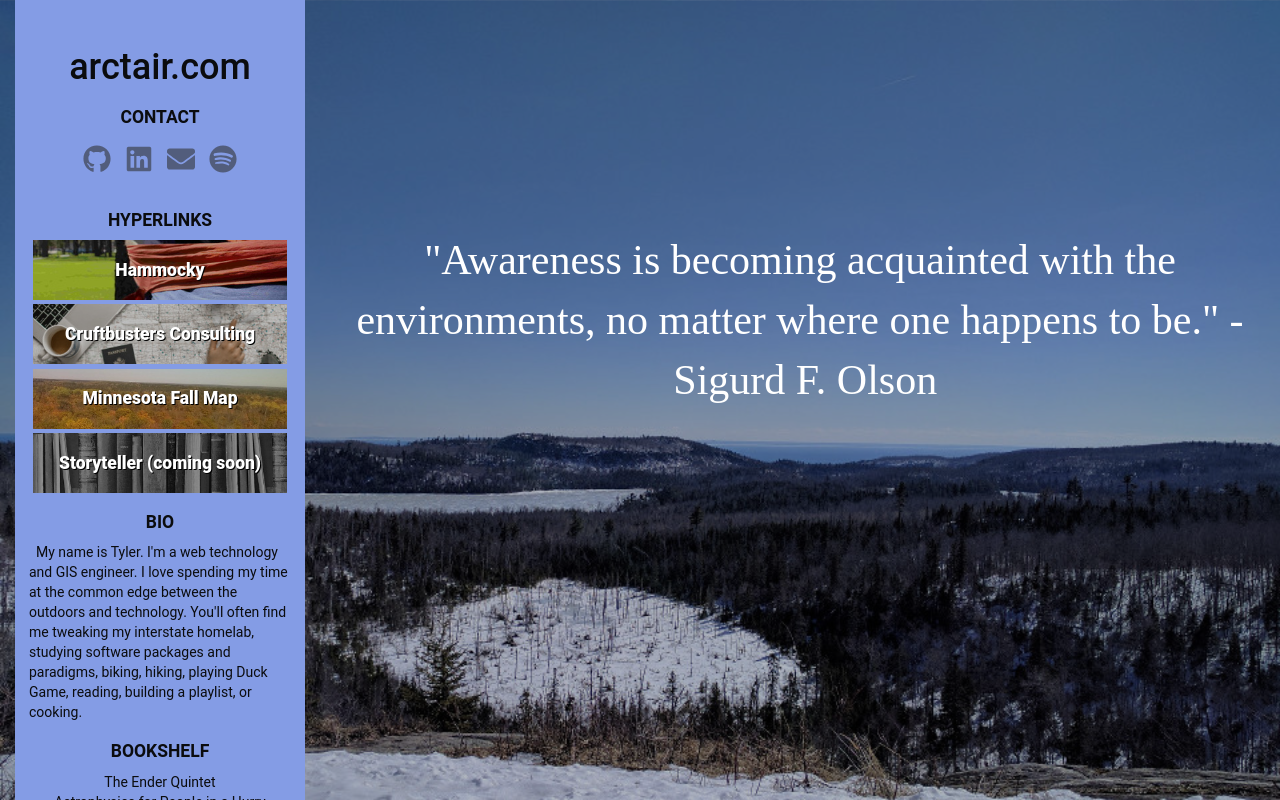
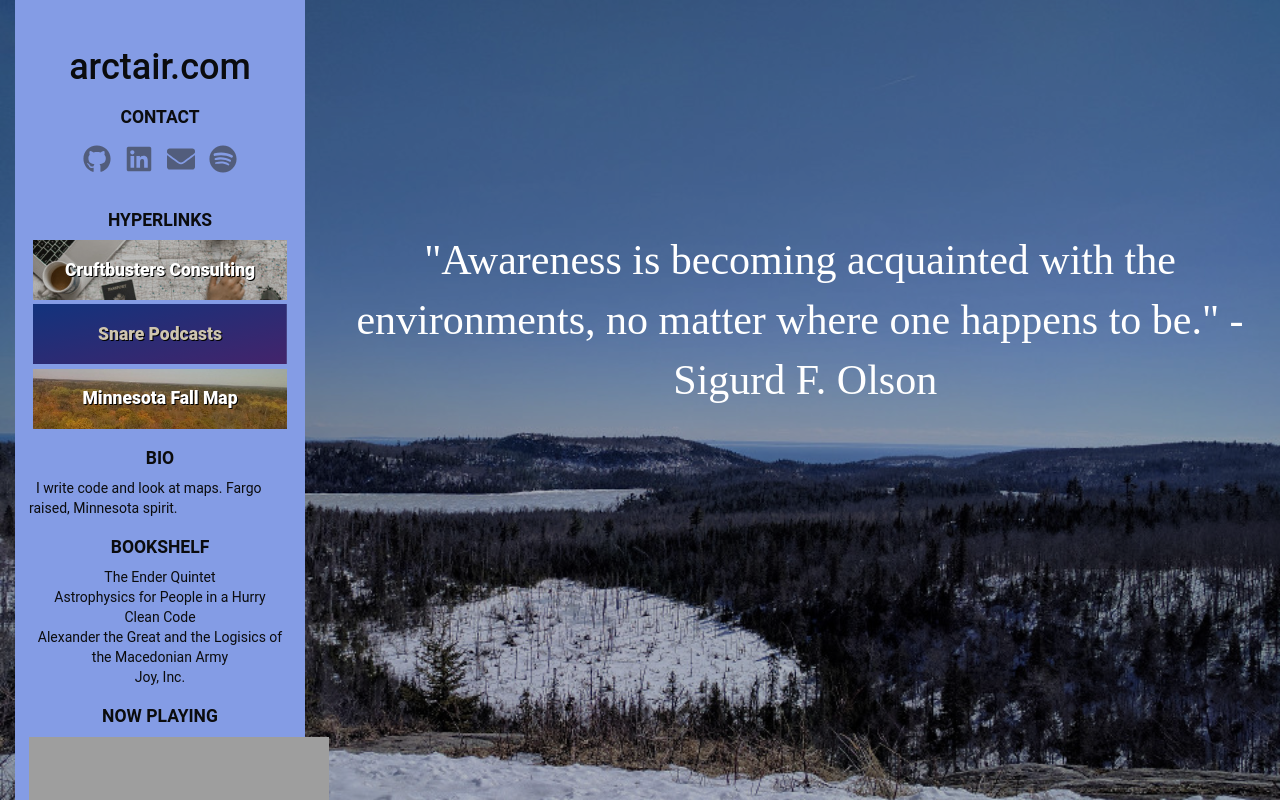
Before and after one commit to arctair/arctair.com, a React app: page / in a window 1280 px wide. Shown: the top 800 px of the page. Built offline with nearby package versions, Linux system fonts and the light colour scheme; grey boxes are pictures that could not be loaded.

Commit message:
refresh info

```diff
--- a/src/App.css
+++ b/src/App.css
@@ -92,10 +92,6 @@ body {
   background-color: rgba(0, 0, 0, 0.25);
 }
 
-.nav-bg.hammocky {
-  background-image: url('./img/hammocky.jpg');
-}
-
 .nav-bg.cruftbusters {
   background-image: url('./img/atlas.jpg');
 }
@@ -104,11 +100,9 @@ body {
   background-image: url('./img/fallcolors.jpg');
 }
 
-.nav-bg.storyteller {
-  background-image: url('./img/storyteller.jpg');
-  /* for coming-soon effect */
-  filter: grayscale(100%);
-  background-color: rgba(0, 0, 0, 0.35);
+.nav-bg.snare {
+  background-image: linear-gradient(to right bottom, rgb(24, 68, 167), rgb(90, 48, 143));
+  color: rgb(207, 197, 175);
 }
 
 .bookshelf ul {
--- a/src/App.js
+++ b/src/App.js
@@ -39,26 +39,22 @@ class App extends Component {
               </div>
               <h2>Hyperlinks</h2>
               <div className='links'>
-                <a className='nav-bg hammocky' href='http://hammocky.com'>Hammocky</a>
                 <a className='nav-bg cruftbusters' href='https://cruftbusters.com'>Cruftbusters Consulting</a>
+                <a className='nav-bg snare' href='https://snare.cc'>Snare Podcasts</a>
                 <a className='nav-bg fallmap' href='http://fall.arctair.com'>Minnesota Fall Map</a>
-                <a className='nav-bg storyteller' href='/'>Storyteller (coming soon)</a>
               </div>
               <h2>Bio</h2>
               <p>
-                My name is Tyler. I'm a web technology and GIS engineer. I love
-                spending my time at the common edge between the outdoors and
-                technology. You'll often find me tweaking my interstate homelab,
-                studying software packages and paradigms, biking, hiking, playing
-                Duck Game, reading, building a playlist, or cooking.
+                I write code and look at maps. Fargo raised, Minnesota spirit.
               </p>
               <h2>Bookshelf</h2>
               <div className='bookshelf'>
                 <ul>
                   <li>The Ender Quintet</li>
                   <li>Astrophysics for People in a Hurry</li>
-                  <li>The Singing Wilderness</li>
                   <li>Clean Code</li>
+                  <li>Alexander the Great and the Logisics of the Macedonian Army</li>
+                  <li>Joy, Inc.</li>
                 </ul>
               </div>
               <h2>Now Playing</h2>
```
Also changed, not shown: src/img/hammocky.jpg (deleted), src/img/storyteller.jpg (deleted).
